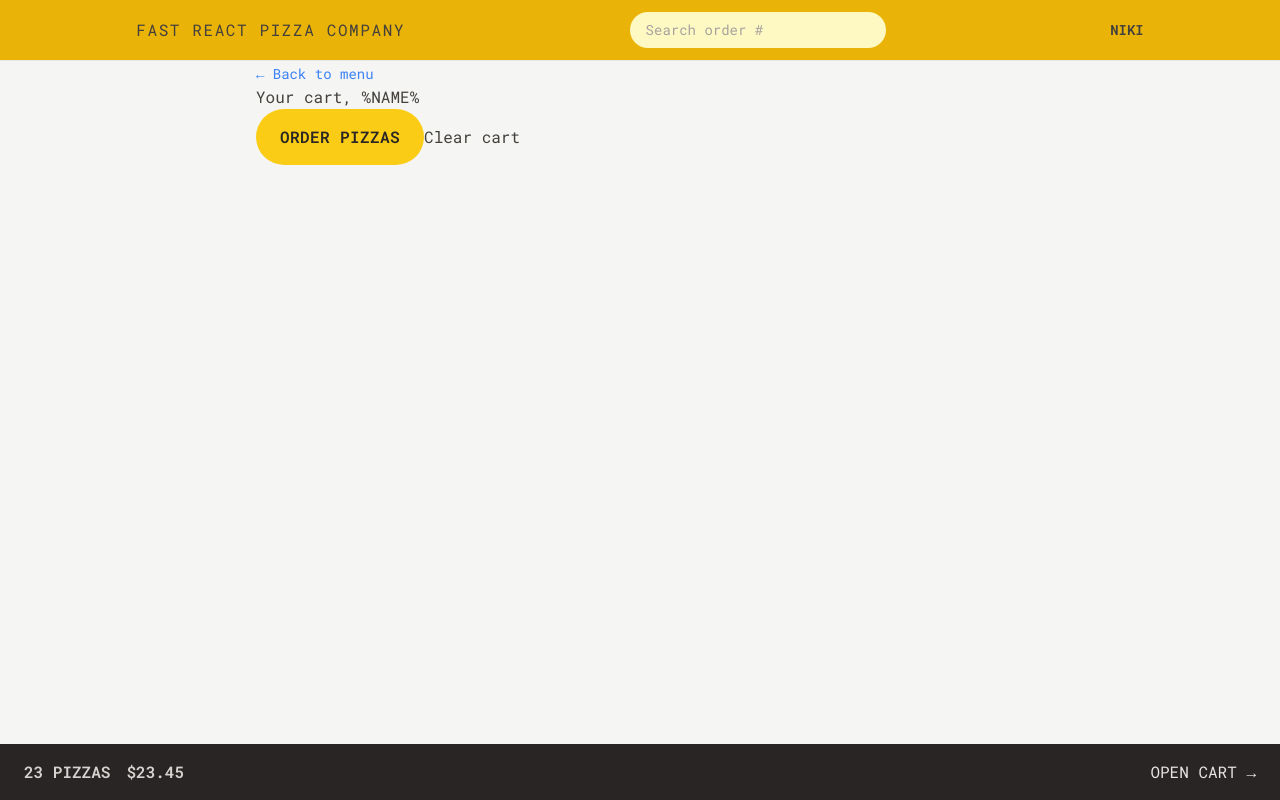
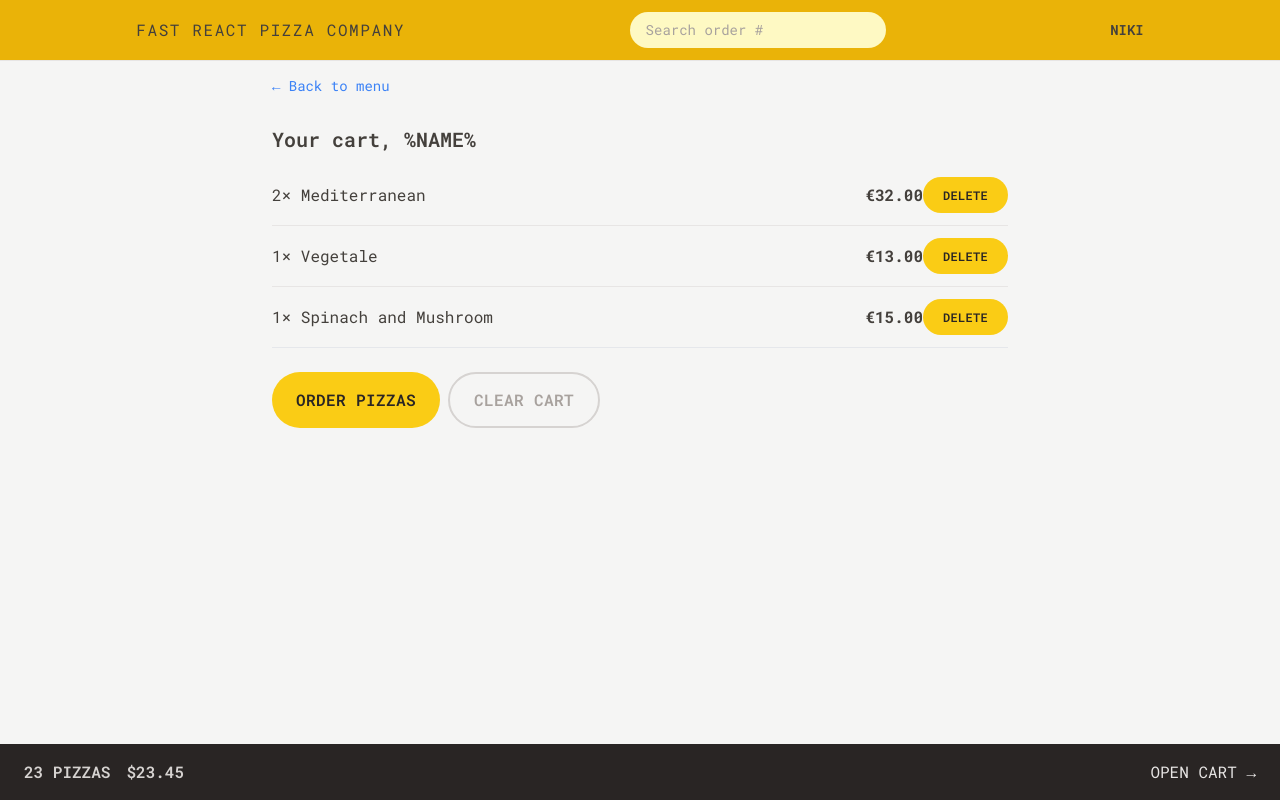
Before and after one commit to NikolayDimov/Fast-React-Pizza, a React (Vite) app: page /cart in a window 1280 px wide. Built offline with nearby package versions, Linux system fonts and the light colour scheme.

Commit message:
Tailwind: CartItem

```diff
--- a/src/features/cart/Cart.tsx
+++ b/src/features/cart/Cart.tsx
@@ -1,6 +1,6 @@
-import { Link } from "react-router-dom";
 import LinkButton from "../../ui/LinkButton";
 import Button from "../../ui/Button";
+import CartItem from "./CartItem";
 
 const fakeCart = [
     {
@@ -30,17 +30,23 @@
     const cart = fakeCart;
 
     return (
-        <div>
+        <div className="px-4 py-3">
             <LinkButton to="/menu">&larr; Back to menu</LinkButton>
 
-            <h2>Your cart, %NAME%</h2>
+            <h2 className="mt-7 text-xl font-semibold">Your cart, %NAME%</h2>
 
-            <div>
+            <ul className="divide-y divide-stone-200 border-b mt-3">
+                {cart.map((item) => (
+                    <CartItem item={item} key={item.pizzaId} />
+                ))}
+            </ul>
+
+            <div className="mt-6 space-x-2">
                 <Button to="/order/new" type="primary">
                     Order pizzas
                 </Button>
 
-                <button>Clear cart</button>
+                <Button type="secondary">Clear cart</Button>
             </div>
         </div>
     );
--- a/src/features/cart/CartItem.tsx
+++ b/src/features/cart/CartItem.tsx
@@ -1,13 +1,26 @@
-function CartItem({ item }) {
-  const { pizzaId, name, quantity, totalPrice } = item;
+import Button from "../../ui/Button";
+import { formatCurrency } from "../../utils/helpers";
+
+interface CartItemProps {
+    item: {
+        pizzaId: number;
+        name: string;
+        quantity: number;
+        totalPrice: number;
+    };
+}
+
+function CartItem({ item }: CartItemProps) {
+    const { name, quantity, totalPrice } = item;
 
     return (
-    <li>
-      <p>
+        <li className="py-3 sm:flex sm:items-center sm:justify-between sm:gap-6">
+            <p className="mb-1 sm:mb-0">
                 {quantity}&times; {name}
             </p>
-      <div>
-        <p>{formatCurrency(totalPrice)}</p>
+            <div className="flex justify-between items-center">
+                <p className="text-s, font-bold">{formatCurrency(totalPrice)}</p>
+                <Button type="small">Delete</Button>
             </div>
         </li>
     );
--- a/src/ui/Button.tsx
+++ b/src/ui/Button.tsx
@@ -4,7 +4,7 @@
     children: React.ReactNode;
     disabled?: boolean;
     to?: string;
-    type?: "primary" | "small";
+    type?: "primary" | "small" | "secondary";
 }
 
 const Button = ({ children, disabled, to, type = "primary" }: ButtonProps) => {
@@ -14,6 +14,8 @@
     const styles = {
         primary: base + " py-3 px-4 md:px-6 md:py-4",
         small: base + " px-4 py-2 md:px-5 md:py-2.5 text-xs",
+        secondary:
+            "uppercase font-semibold text-stone-400 border-2 border-stone-300 inline-block tracking-wide rounded-full hover:bg-stone-300 hover:text-stone-800 transition-colors duration-300 focus:outline-none focus:ring focus:ring-stone-200 focus:text-stone-800 focus:ring-offset-2 disabled:cursor-not-allowed py-2.5 px-4 md:px-6 md:py-3.5",
     };
 
     if (to) {
```
Also changed, not shown: src/features/menu/MenuItem.tsx (+1 -9 lines). Lines whose indentation alone changed are shown as unchanged.
